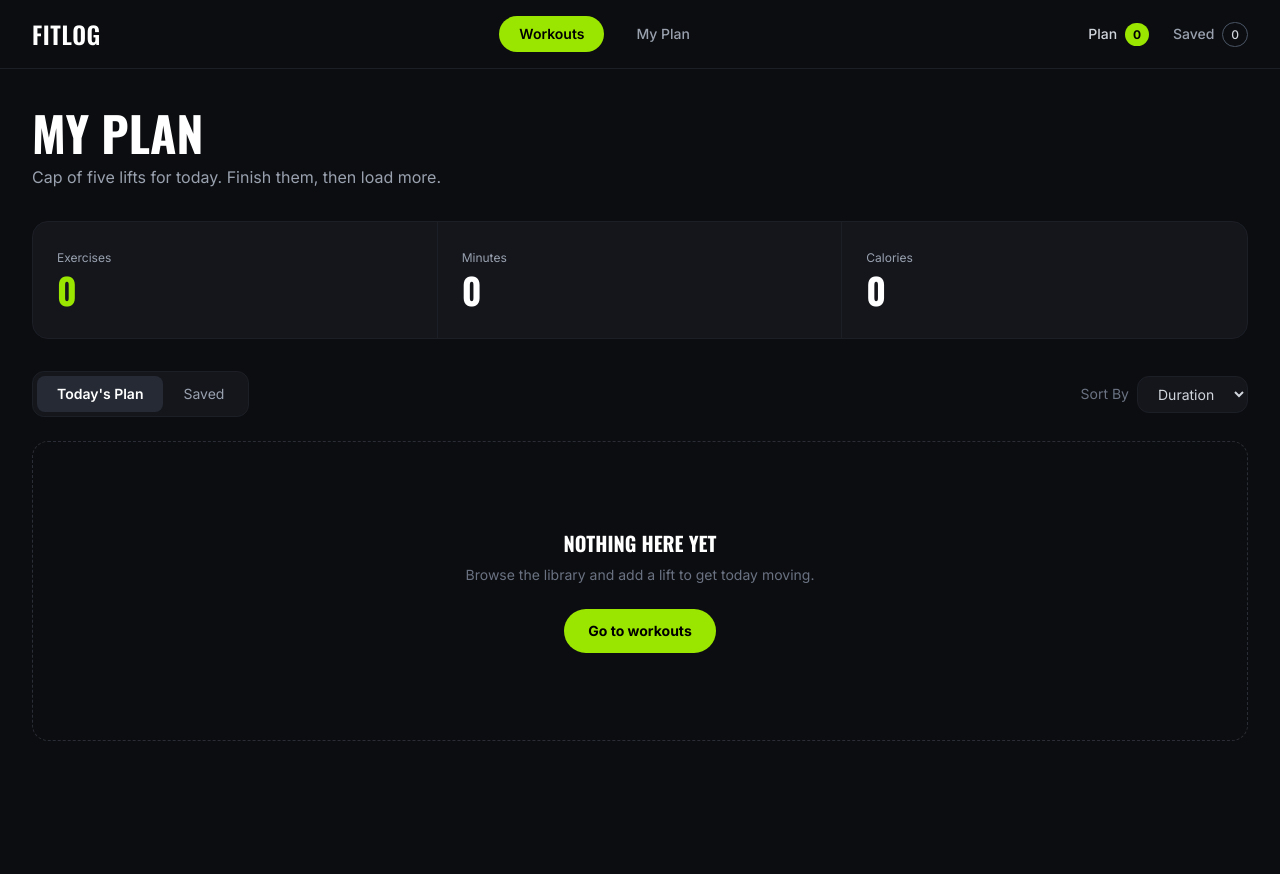
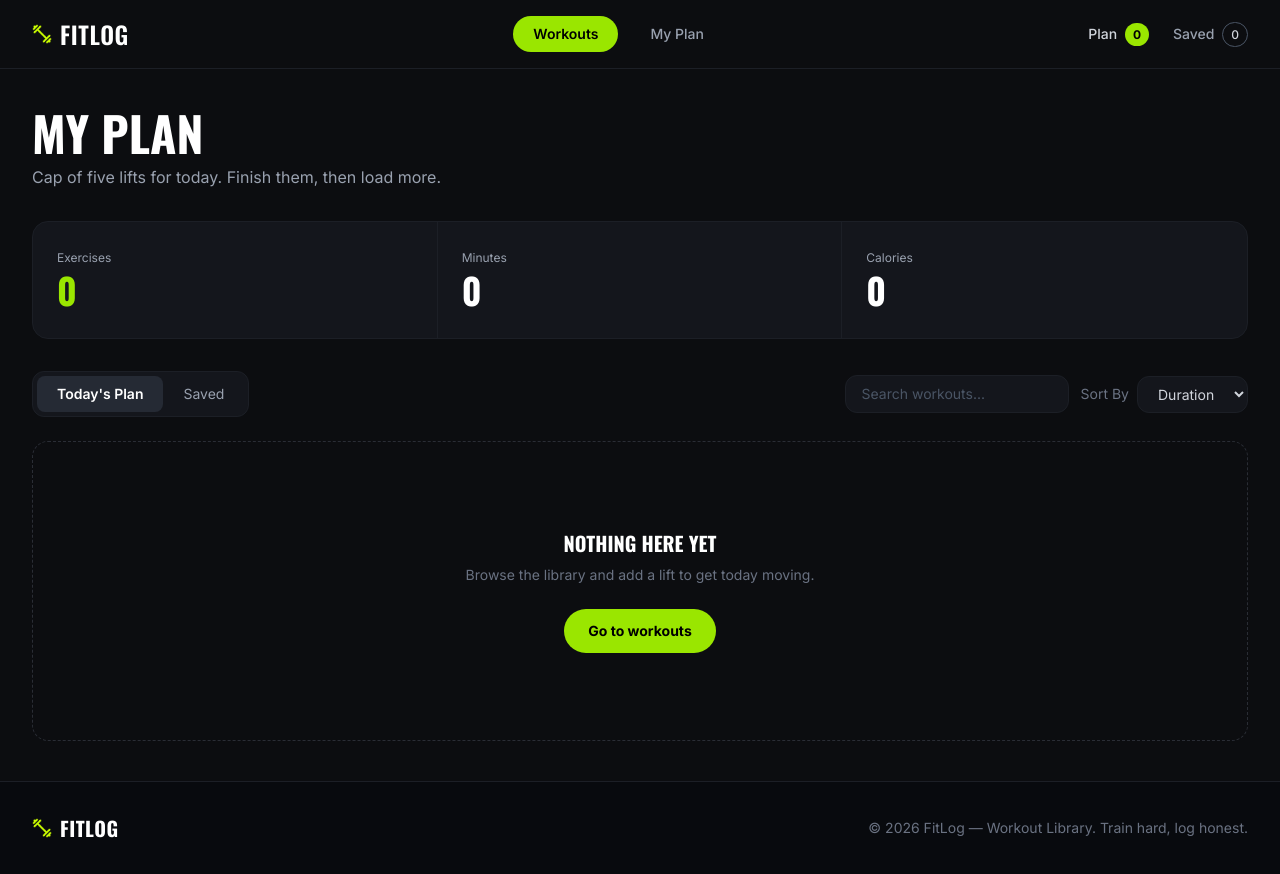
Before and after one commit to muazgit/Fit-Log, a Next.js app: page /my-plan in a window 1280 px wide. Before the commit the page ends 800 px from the top, so only its background shows below. Built offline with nearby package versions, Linux system fonts and the light colour scheme.

Commit message:
complete footer readme and final pages

```diff
--- a/src/app/layout.js
+++ b/src/app/layout.js
@@ -4,6 +4,7 @@ import { Inter, Oswald } from 'next/font/google';
 import { FitLogProvider } from '../context/FitLogContext';
 import { ToastContainer } from 'react-toastify';
 import 'react-toastify/dist/ReactToastify.css';
+import Footer from '../components/Footer';
 
 const inter = Inter({
   variable: '--font-inter',
@@ -18,8 +19,7 @@ const oswald = Oswald({
 export default function RootLayout({ children }) {
   return (
     <html lang="en">
-      <body
-        className={`${inter.variable} ${oswald.variable}`}>
+      <body className={`${inter.variable} ${oswald.variable}`}>
         <FitLogProvider>
           <Navbar />
           {children}
@@ -33,6 +33,7 @@ export default function RootLayout({ children }) {
             theme="dark"
           />
         </FitLogProvider>
+        <Footer />
       </body>
     </html>
   );
--- a/src/app/my-plan/page.js
+++ b/src/app/my-plan/page.js
@@ -20,10 +20,22 @@ export default function MyPlan() {
 
   const [activeTab, setActiveTab] = useState('plan');
   const [sortBy, setSortBy] = useState('duration');
+  const [search, setSearch] = useState('');
 
   const workouts = activeTab === 'plan' ? plan : saved;
 
-  const sortedWorkouts = [...workouts].sort((a, b) => {
+  const filteredWorkouts = workouts.filter(workout => {
+    const query = search.toLowerCase().trim();
+
+    if (!query) return true;
+
+    return (
+      workout.name.toLowerCase().includes(query) ||
+      workout.muscleGroups?.some(group => group.toLowerCase().includes(query))
+    );
+  });
+
+  const sortedWorkouts = [...filteredWorkouts].sort((a, b) => {
     if (sortBy === 'duration') {
       return a.duration - b.duration;
     }
@@ -138,7 +150,15 @@ export default function MyPlan() {
             Saved
           </button>
         </div>
-
+        {/* Search */}
+        <div className="flex flex-col gap-3 sm:flex-row sm:items-center">
+          <input
+            type="text"
+            value={search}
+            onChange={event => setSearch(event.target.value)}
+            placeholder="Search workouts..."
+            className="w-full rounded-xl border border-[#1c1f26] bg-[#14161c] px-4 py-2 text-sm text-gray-300 outline-none placeholder:text-gray-600 focus:border-gray-500 sm:w-56"
+          />
           {/* Sort */}
           <div className="flex items-center gap-2">
             <span className="text-sm text-gray-500">Sort By</span>
@@ -152,6 +172,7 @@ export default function MyPlan() {
               <option value="calories">Calories</option>
               <option value="rating">Rating</option>
             </select>
+          </div>
         </div>
       </section>
 
--- /dev/null
+++ b/src/app/not-found.js
@@ -0,0 +1,28 @@
+import Link from "next/link";
+
+export default function NotFound() {
+  return (
+    <main className="flex min-h-[70vh] items-center justify-center px-4">
+      <div className="text-center">
+        <p className="text-sm font-semibold tracking-widest text-lime-400">
+          404 ERROR
+        </p>
+
+        <h1 className="mt-3 font-oswald text-5xl font-bold uppercase text-white md:text-6xl">
+          PAGE NOT FOUND
+        </h1>
+
+        <p className="mx-auto mt-4 max-w-md text-sm text-gray-400 md:text-base">
+          The page you are looking for does not exist or may have been moved.
+        </p>
+
+        <Link
+          href="/"
+          className="mt-7 inline-block rounded-full bg-lime-400 px-6 py-3 text-sm font-bold text-black transition hover:bg-lime-300"
+        >
+          GO TO WORKOUTS
+        </Link>
+      </div>
+    </main>
+  );
+}
--- a/src/app/workouts/[id]/page.js
+++ b/src/app/workouts/[id]/page.js
@@ -1,5 +1,6 @@
 import Image from 'next/image';
 import WorkoutActions from '../../../components/WorkoutActions';
+import { notFound } from 'next/navigation';
 
 export default async function WorkoutDetails({ params }) {
   const { id } = await params;
@@ -7,6 +8,10 @@ export default async function WorkoutDetails({ params }) {
   const res = await fetch(`https://api.abcz.workers.dev/api/fitlog/${id}`, {
     cache: 'no-store',
   });
+
+  if (!res.ok) {
+    notFound();
+  }
 
   const workout = await res.json();
 
--- /dev/null
+++ b/src/components/Footer.jsx
@@ -0,0 +1,28 @@
+import Image from 'next/image';
+import Link from 'next/link';
+
+export default function Footer() {
+  return (
+    <footer className="border-t border-[#1c1f26] bg-[#080a0e] px-4 py-8 md:px-8">
+      <div className="flex flex-col gap-4 md:flex-row md:items-center md:justify-between">
+        <Link href="/" className="inline-flex items-center gap-2">
+          <Image
+            src="/assets/logo.png"
+            alt="FITLOG"
+            width={92}
+            height={92}
+            className="h-5 w-5 object-contain"
+          />
+
+          <span className="font-oswald text-xl font-bold tracking-wide text-white">
+            FITLOG
+          </span>
+        </Link>
+
+        <p className="text-sm text-gray-500">
+          © 2026 FitLog — Workout Library. Train hard, log honest.
+        </p>
+      </div>
+    </footer>
+  );
+}
--- a/src/components/Navbar.jsx
+++ b/src/components/Navbar.jsx
@@ -1,17 +1,26 @@
 'use client';
 import Link from 'next/link';
 import { useFitLog } from '../context/FitLogContext';
+import Image from 'next/image';
 
 export default function Navbar() {
   const { plan, saved, loaded } = useFitLog();
   return (
     <nav className="flex items-center justify-between border-b border-[#1c1f26] px-4 py-4 md:px-8">
       {/* Logo */}
-      <div>
-        <h2 className="font-oswald text-2xl font-semibold tracking-wide">
+      <Link href="/" className="flex items-center gap-2">
+        <Image
+          src="/assets/logo.png"
+          alt="FITLOG"
+          width={24}
+          height={24}
+          className="h-5 w-5 object-contain"
+        />
+
+        <h2 className="font-oswald text-2xl font-semibold tracking-wide text-white">
           FITLOG
         </h2>
-      </div>
+      </Link>
 
       {/* Navigation */}
       <div className="flex items-center gap-8">
@@ -34,10 +43,7 @@ export default function Navbar() {
       <div className="flex items-center gap-6">
         <Link href="/my-plan" className="text-sm font-medium text-gray-300">
           Plan{' '}
-          <span
-            suppressHydrationWarning
-            className="ml-1 rounded-full bg-lime-400 px-2 py-1 text-xs font-bold text-black"
-          >
+          <span className="ml-1 rounded-full bg-lime-400 px-2 py-1 text-xs font-bold text-black">
             {loaded ? plan.length : 0}
           </span>
         </Link>
```
Also changed, not shown: public/assets/logo.png (added), 1 other file (tests, documents, lock files or other folders). Lines whose indentation alone changed are shown as unchanged.
